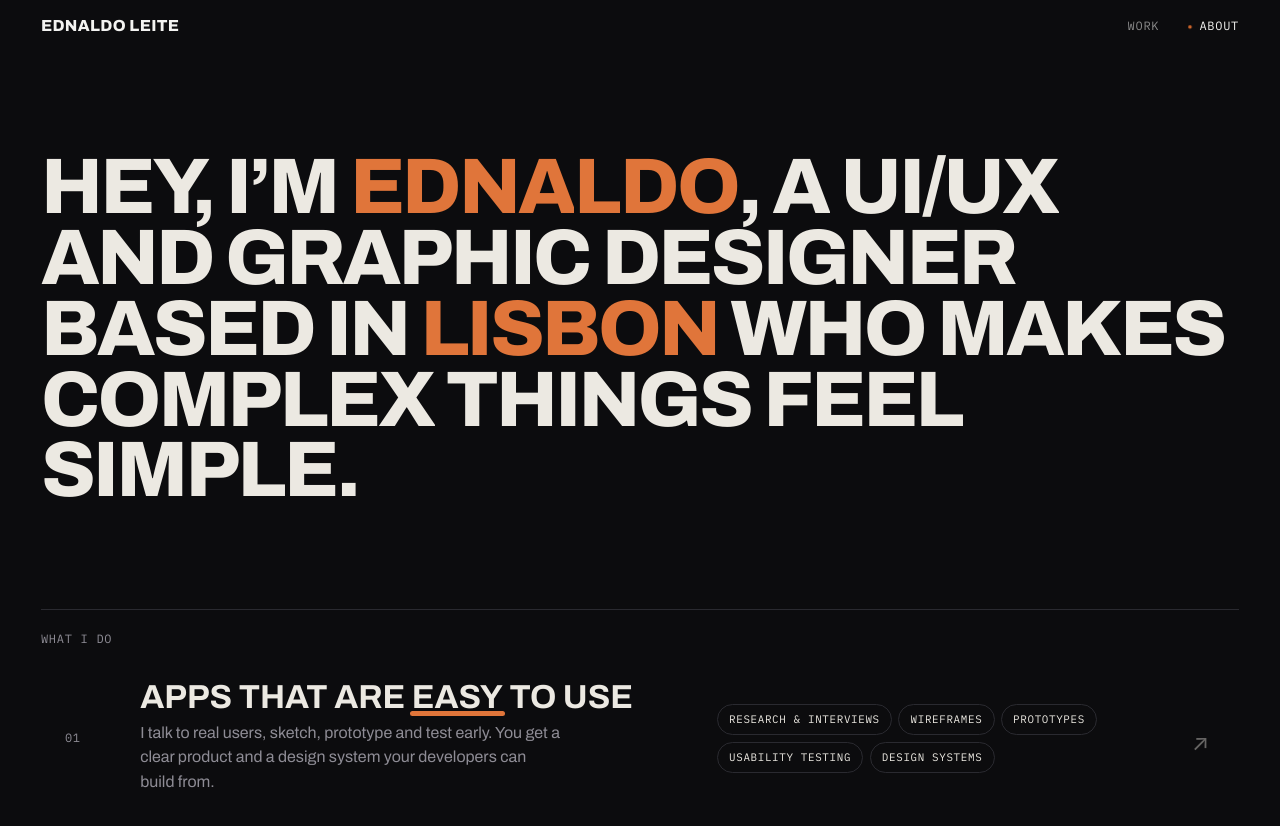
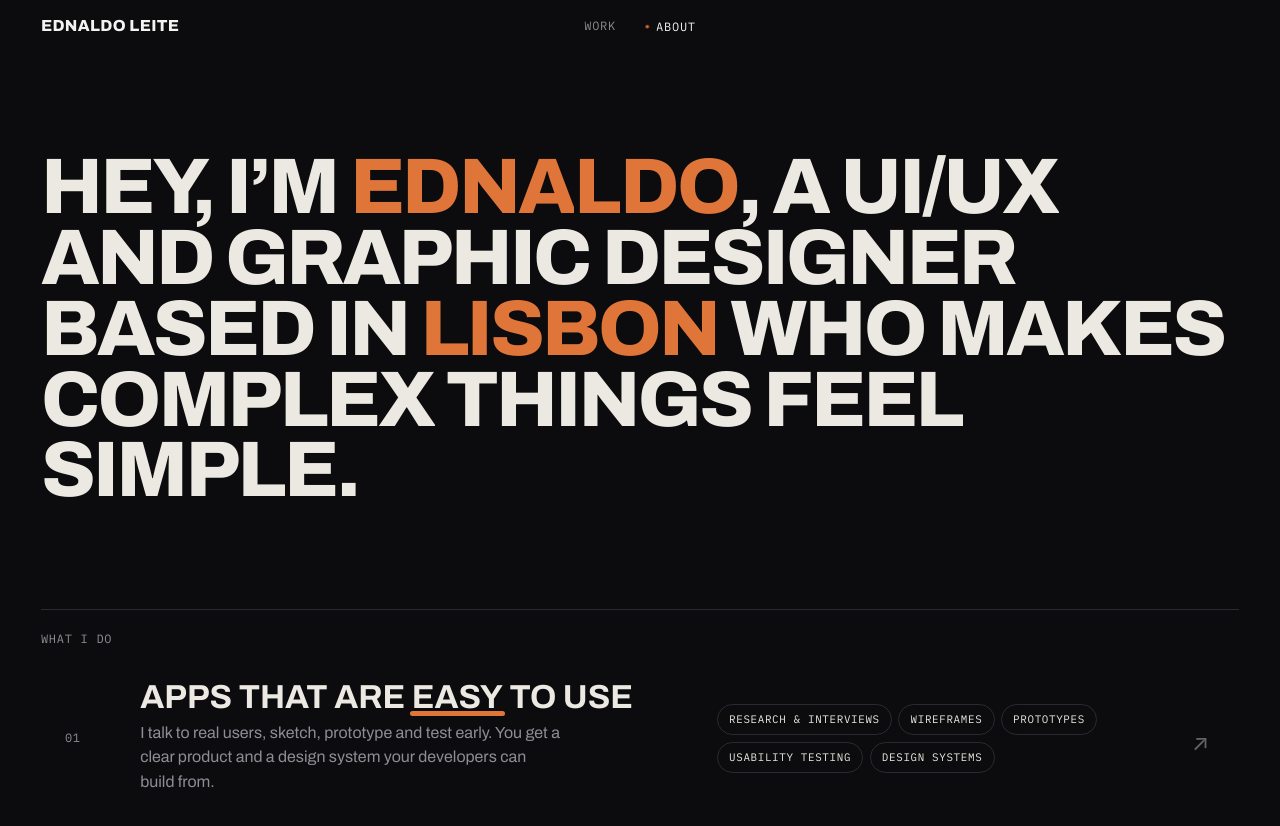
Before and after one commit to EdnaldoLeitee/ednaldo-portfolio, a plain HTML site: page about.html in a window 1280 px wide. Shown: the top 826 px of the page. Drawn offline with Linux system fonts and the light colour scheme.

Commit message:
Add files via upload

```diff
--- a/about.html
+++ b/about.html
@@ -1165,6 +1165,16 @@ html.pt-in #pt{transform:none}
 .nav ul a[aria-current="page"]::before{content:"";width:.5em;height:.5em;border-radius:50%;background:var(--accent);animation:navdot 2.4s ease-in-out infinite}
 @keyframes navdot{0%,100%{transform:scale(1)}50%{transform:scale(.6)}}
 @media (prefers-reduced-motion:reduce){.nav ul a[aria-current="page"]::before{animation:none}}
+
+/* menu: centred on larger screens; letters roll on hover */
+@media (min-width:721px){.nav ul{position:absolute;left:50%;top:50%;transform:translate(-50%,-50%);padding-top:env(safe-area-inset-top,0px)}}
+.nav ul a,.nav ul a:hover,.nav ul a:focus-visible,.nav ul a *{text-decoration:none!important}
+.nav ul a .rl{display:inline-flex}
+.nav ul a .rc{display:inline-block;position:relative;overflow:hidden;height:1.2em;line-height:1.2em;vertical-align:top;font-style:normal}
+.nav ul a .rc>i{display:block;font-style:normal;transition:transform .55s cubic-bezier(.76,0,.24,1);transition-delay:calc(var(--i)*28ms)}
+.nav ul a .rc>i+i{position:absolute;left:0;top:100%}
+.nav ul a:hover .rc>i,.nav ul a:focus-visible .rc>i{transform:translateY(-100%)}
+@media (prefers-reduced-motion:reduce){.nav ul a .rc>i{transition:none}}
 </style>
 <style>
 /* phones: a solid fade behind the menu so it never sits on top of text, and bigger tap areas */
@@ -1387,5 +1397,10 @@ document.querySelectorAll('.do-row').forEach(r=>{const side=e=>{const b=r.getBou
     else if(a.matches('.case-link,a[href^="http"]'))g('outbound_click',{url:a.href});});
 })();
 </script>
+<script>
+/* menu letters: each one rolls up to reveal a copy of itself */
+document.querySelectorAll('.nav ul a').forEach(a=>{const t=a.textContent.trim();a.setAttribute('aria-label',t);
+  a.innerHTML=`<i class="rl" aria-hidden="true" style="font-style:normal">${[...t].map((c,i)=>`<i class="rc" style="--i:${i}"><i>${c}</i><i>${c}</i></i>`).join('')}</i>`});
+</script>
 </body>
 </html>
```
Also changed, not shown: index.html (+15 -0 lines).
